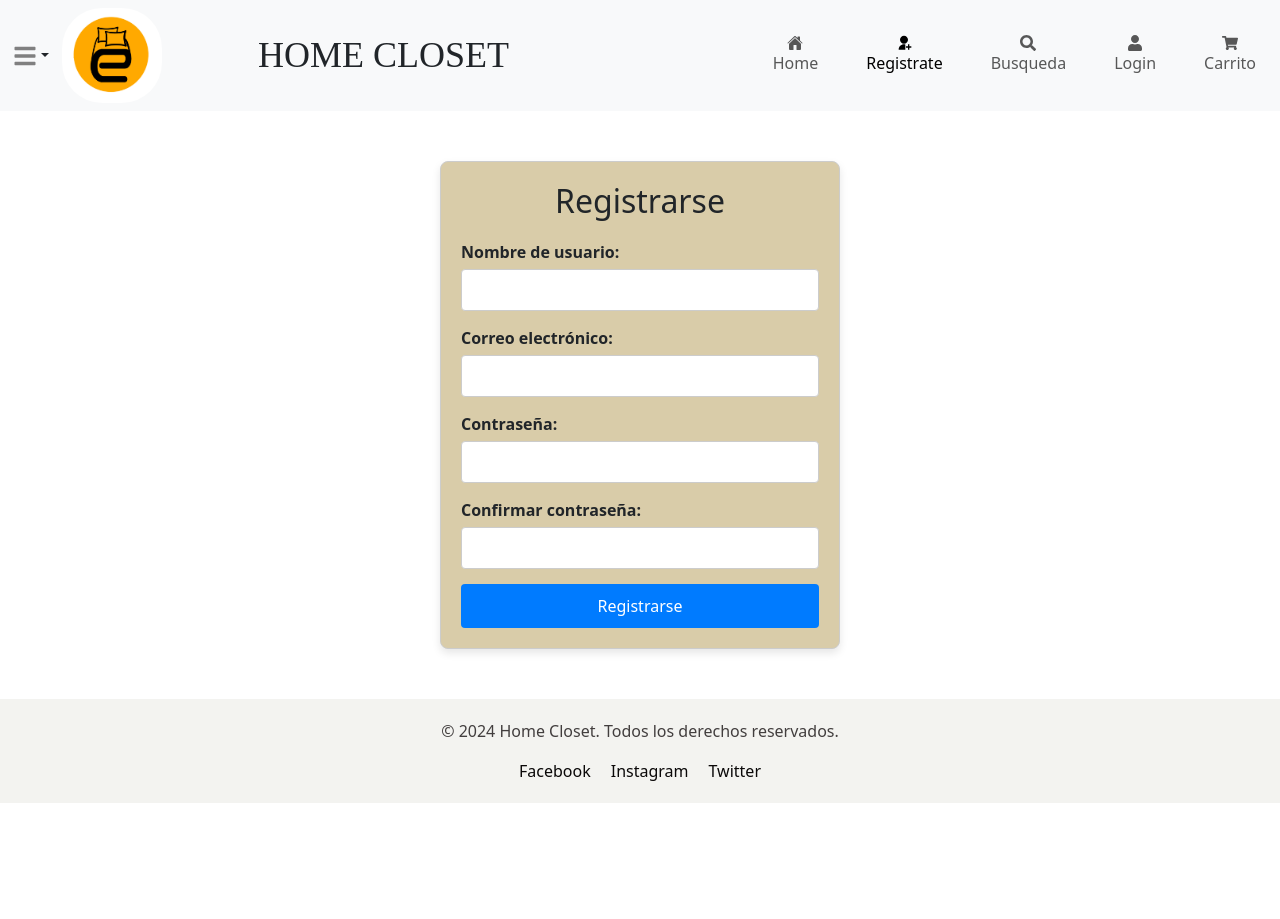
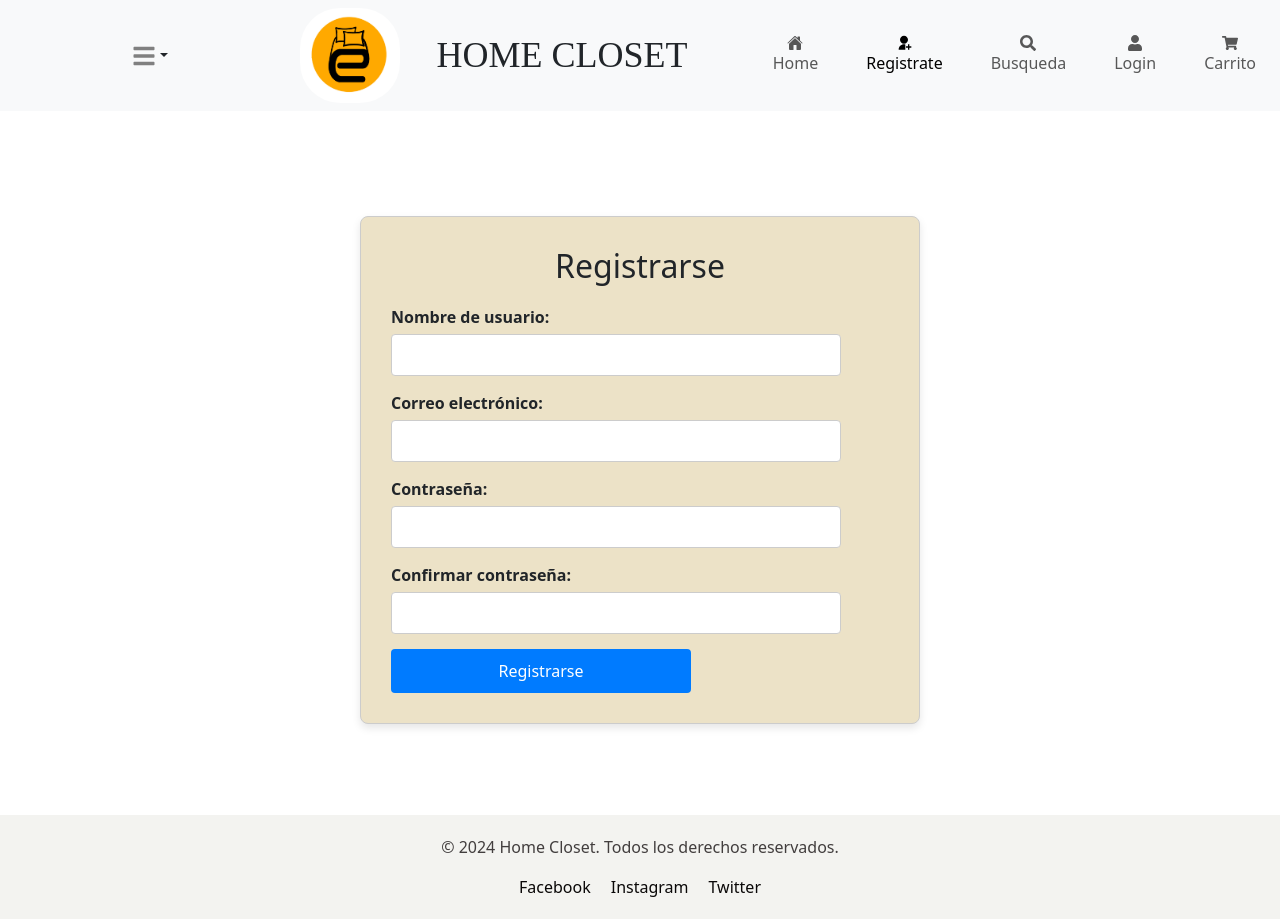
Before and after one commit to Sebattaz/HomeCloset, a React (Vite) app in the folder frontend/: page /Registro in a window 1280 px wide. Before the commit the page ends 803 px from the top, so only its background shows below. Built offline with nearby package versions, Linux system fonts and the light colour scheme.

Commit message:
Correccion de estilos

```diff
--- a/frontend/src/components/Navbar.jsx
+++ b/frontend/src/components/Navbar.jsx
@@ -17,7 +17,7 @@ const NavBar = () => {
 
 
   return (
-    <Navbar className="bg-light d-flex align-items-center justify-content-between" expand="lg">
+    <Navbar className="bg-light d-flex align-items-center justify-content-between fixed-top" expand="lg">
       {/* Botón hamburguesa con menú desplegable */}
       <Dropdown>
         <Dropdown.Toggle
@@ -49,8 +49,7 @@ const NavBar = () => {
         </Dropdown>
         <img className='logo me-3' src='/src/assets/logo.jpg' alt="HomeCloset" />
         <div className='d-flex flex-grow-1 justify-content-center'>
-
-            <div className='Titulo'><h1>HOME CLOSET</h1></div>
+             <div className='Titulo'><h1>HOME CLOSET</h1></div>
         </div>
         <Navbar.Toggle aria-controls='basic-navbar-var'/>
         <Navbar.Collapse id='basic-navbar-var' className='justify-content-end'>
@@ -62,7 +61,6 @@ const NavBar = () => {
                  <Nav.Link as={NavLink} className={`${setActive} d-flex flex-column align-items-center text-center mx-3`} to={"/Registro"} >
                     <RiUserAddFill />
                     Registrate
-
                 </Nav.Link>
                 <Nav.Link as={NavLink} className={`${setActive} d-flex flex-column align-items-center text-center mx-3`} to={"/asdasd"} >
                     <FaSearch />
--- a/frontend/src/views/Home.jsx
+++ b/frontend/src/views/Home.jsx
@@ -27,7 +27,7 @@ const Home = () => {
         <img className="imgCarousel" src="/src/img/carousel2.jpg" alt="Second slide" />
         <Carousel.Caption>
           <h3>Luego de una ducha</h3>
-          <p>Toallas, toallones, para cara. 100% Algodon</p>
+          <p>Toallas, toallones, rostro y manos. 100% Algodon</p>
         </Carousel.Caption>
       </Carousel.Item>
       <Carousel.Item className="carousel-item">
--- a/frontend/src/views/ProductGallery.jsx
+++ b/frontend/src/views/ProductGallery.jsx
@@ -1,4 +1,5 @@
 import React, { useState } from "react";
+import { Container } from "react-bootstrap";
 import products from "/src/ProductsData";
 import "./styles/ProductGallery.css";
 
@@ -22,7 +23,7 @@ const ProductGallery = () => {
   };
 
   return (
-    <div className="gallery-container">
+    <Container className="gallery-container">
       <h2>Galería de Productos</h2>
       <div className="product-grid">
         {currentProducts.map((product) => (
@@ -42,7 +43,7 @@ const ProductGallery = () => {
           Siguiente
         </button>
       </div>
-    </div>
+    </Container>
   );
 };
 
--- a/frontend/src/views/Registro.jsx
+++ b/frontend/src/views/Registro.jsx
@@ -1,5 +1,6 @@
 // RegisterPage.jsx
 import React, { useState } from "react";
+import { Container } from "react-bootstrap";
 import './styles/Registro.css';
 
 const RegisterPage = () => {
@@ -44,9 +45,10 @@ const RegisterPage = () => {
   };
 
   return (
-    <div className="register-container">
+    <Container className="register-container">
+
+      <form onSubmit={handleSubmit} className="register-form">
       <h2>Registrarse</h2>
-      <form onSubmit={handleSubmit} className="register-form">
         <div>
           <label>Nombre de usuario:</label>
           <input
@@ -89,7 +91,7 @@ const RegisterPage = () => {
         </div>
         <button type="submit">Registrarse</button>
       </form>
-    </div>
+    </Container>
   );
 };
 
--- a/frontend/src/views/styles/Home.css
+++ b/frontend/src/views/styles/Home.css
@@ -5,7 +5,7 @@
   }
 
   .carousel-item {
-    max-height: 100vh; /* Ajusta la altura máxima a un 6 de la altura de la ventana */
+    max-height: 90vh; /* Ajusta la altura máxima a un 6 de la altura de la ventana */
     max-width: 100vw;
     overflow: hidden; /* Oculta el contenido que exceda del contenedor */
   }
@@ -16,6 +16,6 @@
 }
 
 .container{
-    height: 100vh;
+    height: 90vh;
 
 }
--- a/frontend/src/views/styles/ProductGallery.css
+++ b/frontend/src/views/styles/ProductGallery.css
@@ -1,7 +1,7 @@
 /* ProductGallery.css */
 .gallery-container {
     max-width: 1200px;
-    margin: 0 auto;
+    margin-top: 52px;
     padding: 20px;
     text-align: center;
   }
--- a/frontend/src/views/styles/Registro.css
+++ b/frontend/src/views/styles/Registro.css
@@ -1,12 +1,14 @@
 
 .register-container {
-    max-width: 400px;
-    margin: 50px auto;
+    display: flex;
+    justify-content: center;
+    align-items: center;
+    width: 600px;
+    height: 80vh;
+    margin-top: 150px;
+    margin-bottom: 25px;
     padding: 20px;
-    border: 1px solid #ccc;
-    border-radius: 8px;
-    background-color: #D9CCA9;
-    box-shadow: 0 4px 8px rgba(0, 0, 0, 0.1);
+
   }
 
   h2 {
@@ -14,8 +16,21 @@
     margin-bottom: 20px;
   }
 
+.register-form{
+  display: flex;
+  flex-direction: column;
+  width: 100%;
+  max-width: 600px;
+  padding: 30px;
+  border: 1px solid #ccc;
+  border-radius: 8px;
+  background-color: #ece2c7;
+  box-shadow: 0 4px 8px rgba(0, 0, 0, 0.1);
+}
+
   .register-form div {
     margin-bottom: 15px;
+    width: 450px;
   }
 
   label {
@@ -32,7 +47,7 @@
   }
 
   button {
-    width: 100%;
+    width: 300px;
     padding: 10px;
     border: none;
     background-color: #007bff;
```
